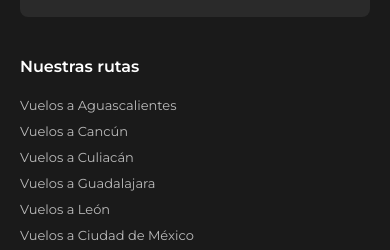
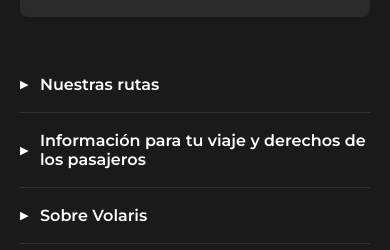
Before and after one commit to HFernandoCR/pw-design-volaris, a plain HTML site: page index.html in a window 390 px wide. Shown: the part 4270-4520 px from the top of the page. Drawn offline with Linux system fonts and the light colour scheme.

Commit message:
actualizacion final

```diff
--- a/index.html
+++ b/index.html
@@ -199,7 +199,10 @@
         </div>
         <div class="contenido-pie-pagina">
             <div class="columna-pie-pagina">
+                <details>
+                    <summary>
                         <h4>Nuestras rutas</h4>
+                    </summary>
                     <ul>
                         <li><a href="#">Vuelos a Aguascalientes</a></li>
                         <li><a href="#">Vuelos a Cancún</a></li>
@@ -221,9 +224,13 @@
                         <li><a href="#">Vuelos a Uruapan</a></li>
                     </ul>
                     <a href="#" class="ver-todas-rutas">Ver todas las rutas</a>
+                </details>
             </div>
             <div class="columna-pie-pagina">
+                <details>
+                    <summary>
                         <h4>Información para tu viaje y derechos de los pasajeros</h4>
+                    </summary>
                     <ul>
                         <li><a href="#">FlexiTicket</a></li>
                         <li><a href="#">Tarjetas Volaris INVEX</a></li>
@@ -250,9 +257,13 @@
                         <li><a href="#">Pase anual</a></li>
                     </ul>
                     <a href="#" class="ver-mas">Ver todo</a>
+                </details>
             </div>
             <div class="columna-pie-pagina">
+                <details>
+                    <summary>
                         <h4>Sobre Volaris</h4>
+                    </summary>
                     <ul>
                         <li><a href="#">Somos la aerolínea de ultra-bajo costo con vuelos en México, Estados Unidos, Centroamérica y Sudamérica.</a></li>
                         <li><a href="#">Trabaja con nosotros</a></li>
@@ -264,6 +275,7 @@
                         <li><a href="#">Mapa del sitio</a></li>
                     </ul>
                     <a href="#" class="ver-mas">Más sobre Volaris</a>
+                </details>
             </div>
             <div class="columna-pie-pagina">
                 <h4>Descarga nuestra aplicación</h4>
--- a/volaris.css
+++ b/volaris.css
@@ -650,6 +650,29 @@ h2, h3, h4 {
 }
 
 
+/* --- INICIO: Estilos Acordeón Footer --- */
+/* Esto es necesario para que el HTML <details> funcione bien */
+.columna-pie-pagina summary {
+    list-style: none; /* Oculta marcador por defecto */
+    cursor: default;  /* Cursor normal en desktop */
+}
+.columna-pie-pagina summary::-webkit-details-marker {
+    display: none; /* Oculta marcador en Webkit */
+}
+
+/* Forzamos a que esté "abierto" en desktop (pantallas > 768px) */
+/* Por esto no se puede "cerrar" en la vista de escritorio */
+@media (min-width: 769px) {
+    .columna-pie-pagina:not(:last-child) details > *:not(summary) {
+        display: block; /* Muestra el <ul> y enlaces */
+    }
+    .ver-todas-rutas, .ver-mas {
+        display: inline-block; /* Muestra los enlaces "ver más" */
+    }
+}
+/* --- FIN: Estilos Acordeón Footer --- */
+
+
 /* Responsive Adjustments */
 @media (max-width: 992px) {
     .busqueda-vuelos {
@@ -752,9 +775,72 @@ h2, h3, h4 {
         grid-template-columns: 1fr;
     }
 
+    /* --- INICIO: MODIFICACIONES ACORDEÓN PIE DE PÁGINA (IMAGEN 1 a 2) --- */
     .contenido-pie-pagina {
         grid-template-columns: 1fr;
+        gap: 0; /* Quitamos el espacio para el estilo de acordeón */
     }
+
+    /* Estilos para las columnas (excepto la última) */
+    .columna-pie-pagina:not(:last-child) {
+        border-bottom: 1px solid #333; /* Línea separadora */
+    }
+
+    /* El <summary> (título) se vuelve clickeable */
+    .columna-pie-pagina:not(:last-child) summary {
+        cursor: pointer;
+        position: relative;
+        padding: 18px 0; /* Padding vertical */
+    }
+
+    /* Contenido (ul, enlaces) está oculto por defecto por <details> */
+    /* Solo le damos padding cuando está abierto */
+    .columna-pie-pagina:not(:last-child) details[open] > *:not(summary) {
+        padding-bottom: 18px;
+    }
+
+    /* La flecha (▶) como en tus imágenes */
+    .columna-pie-pagina:not(:last-child) summary::after {
+        content: '\25B6'; /* Triángulo derecha */
+        font-size: 0.8em;
+        position: absolute;
+        /* Posicionamos la flecha ANTES del texto como en tu imagen */
+        left: 0;
+        top: 50%;
+        transform: translateY(-50%);
+        transition: transform 0.2s;
+        color: #fff;
+        margin-right: 10px; /* Espacio entre la flecha y el texto */
+    }
+
+    /* Movemos el texto del <h4> para dar espacio a la flecha */
+    .columna-pie-pagina:not(:last-child) summary h4 {
+        padding-left: 20px; /* Espacio para la flecha */
+        margin-bottom: 0; /* Quitamos margen en el summary */
+    }
+
+    /* La flecha cuando está abierto (▼) */
+    .columna-pie-pagina:not(:last-child) details[open] summary::after {
+        content: '\25BC'; /* Triángulo abajo */
+    }
+
+    /* El contenido dentro del acordeón necesita padding */
+    .columna-pie-pagina:not(:last-child) details ul {
+        padding-left: 20px; /* Alinea la lista con el título */
+        padding-top: 15px; /* Espacio del título a la lista */
+    }
+    .columna-pie-pagina:not(:last-child) details .ver-todas-rutas,
+    .columna-pie-pagina:not(:last-child) details .ver-mas {
+        padding-left: 20px; /* Alinea el "ver más" con el título */
+    }
+
+
+    /* La última columna (apps) no es acordeón, solo le damos padding */
+    .columna-pie-pagina:last-child {
+        padding: 18px 0;
+        border-bottom: 1px solid #333; /* Añadimos borde también */
+    }
+    /* --- FIN: MODIFICACIONES ACORDEÓN PIE DE PÁGINA --- */
 }
 
 @media (max-width: 480px) {
```
Lines whose indentation alone changed are shown as unchanged.
